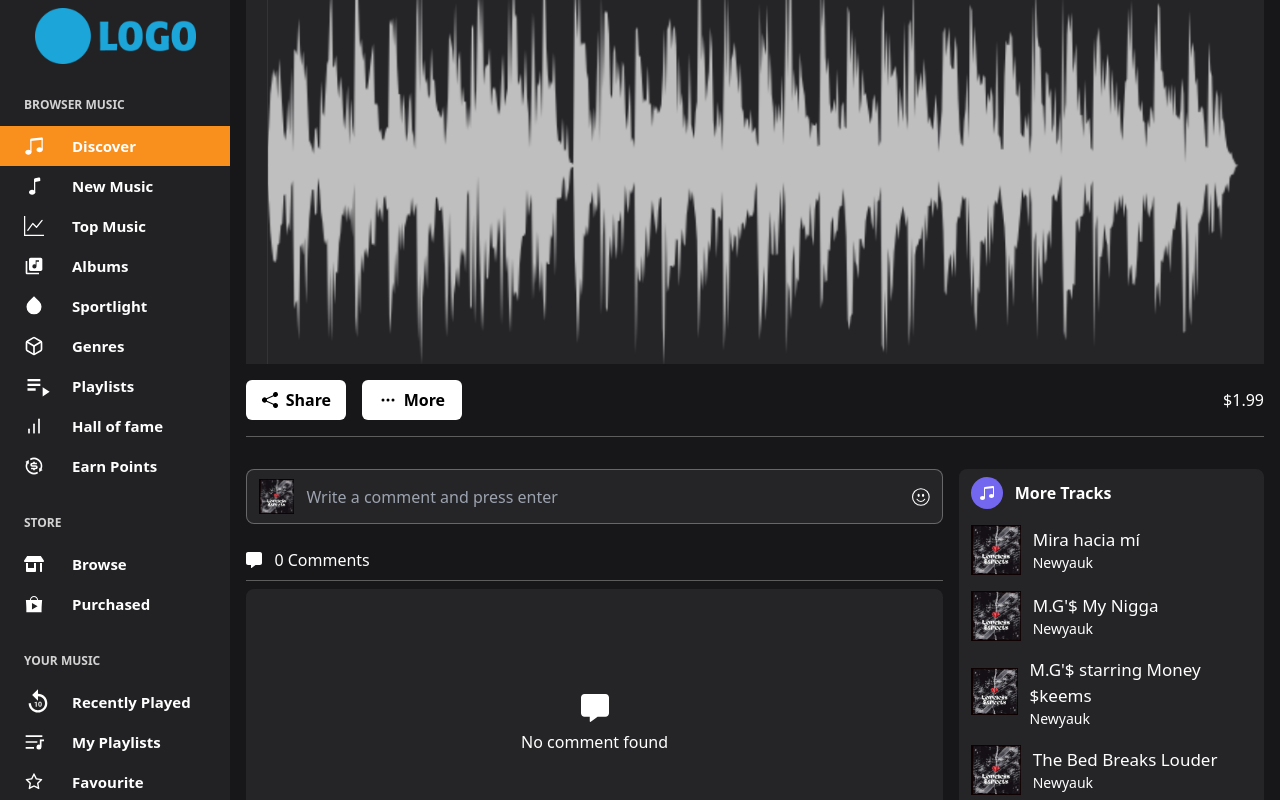
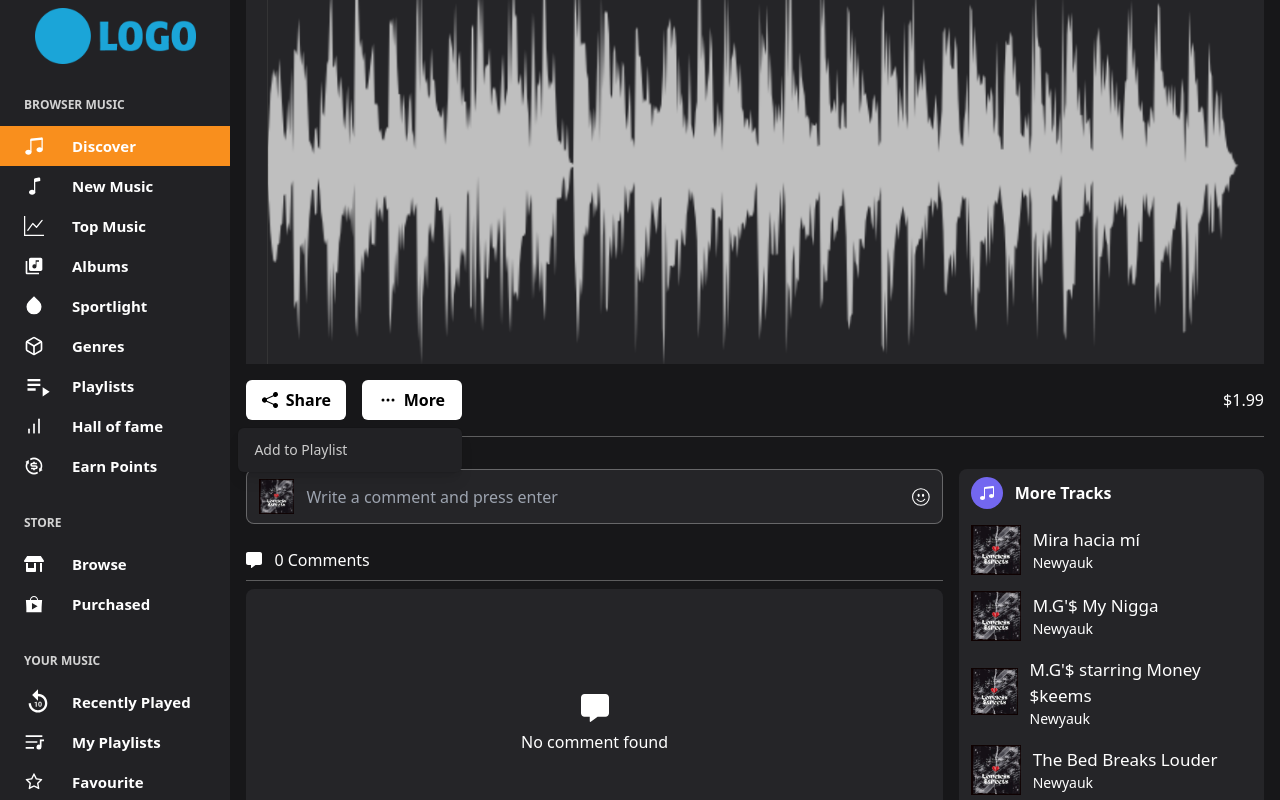
Before and after one commit to ZainSaleem1110/music-player, a React (Create React App) app: page /songPlay in a window 1280 px wide. Both pictures are taken after a click on the button "More". Built offline with nearby package versions, Linux system fonts and the light colour scheme.

Commit message:
dropdown

```diff
--- a/package.json
+++ b/package.json
@@ -3,7 +3,7 @@
   "version": "0.1.0",
   "private": true,
   "dependencies": {
-    "@headlessui/react": "^1.6.2",
+    "@headlessui/react": "^1.6.4",
     "@heroicons/react": "^1.0.6",
     "@testing-library/jest-dom": "^5.16.4",
     "@testing-library/react": "^13.2.0",
--- /dev/null
+++ b/src/Components/Dropdown.jsx
@@ -0,0 +1,60 @@
+import { Fragment } from 'react'
+import { Menu, Transition } from '@headlessui/react'
+import { BsThreeDots } from 'react-icons/bs'
+
+function classNames(...classes) {
+  return classes.filter(Boolean).join(' ')
+}
+
+export default function Example() {
+  return (
+    <Menu as="div" className="relative inline-block text-left">
+      <div>
+        <Menu.Button className="inline-flex justify-center w-full rounded-md px-4 py-2 text-sm font-medium focus:outline-none text-white">
+          <BsThreeDots className="-mr-1 ml-2 h-5 w-5" aria-hidden="true" />
+        </Menu.Button>
+      </div>
+
+      <Transition
+        as={Fragment}
+        enter="transition ease-out duration-100"
+        enterFrom="transform opacity-0 scale-95"
+        enterTo="transform opacity-100 scale-100"
+        leave="transition ease-in duration-75"
+        leaveFrom="transform opacity-100 scale-100"
+        leaveTo="transform opacity-0 scale-95"
+      >
+        <Menu.Items className="origin-top-right absolute right-0 mt-2 w-56 rounded-md shadow-lg bg-[#222225] ring-1 ring-black ring-opacity-5 focus:outline-none z-50">
+          <div className="py-1">
+            <Menu.Item>
+              {({ active }) => (
+                <a
+                  href="#"
+                  className={classNames(
+                    active ? 'bg-[#2c2c2f] text-[#cccccc]' : 'text-[#cccccc]',
+                    'block px-4 py-2 text-sm'
+                  )}
+                >
+                  Add to Playlist
+                </a>
+              )}
+            </Menu.Item>
+            <Menu.Item>
+              {({ active }) => (
+                <a
+                  href="#"
+                  className={classNames(
+                    active ? 'bg-[#2c2c2f] text-[#cccccc]' : 'text-[#cccccc]',
+                    'block px-4 py-2 text-sm'
+                  )}
+                >
+                  Share
+                </a>
+              )}
+            </Menu.Item>
+          </div>
+        </Menu.Items>
+      </Transition>
+    </Menu>
+  )
+}
--- a/src/Components/SongPlayPage.jsx
+++ b/src/Components/SongPlayPage.jsx
@@ -1,4 +1,4 @@
-import React from 'react'
+import React,{ Fragment } from 'react'
 import { useNavigate } from 'react-router-dom'
 import Song01 from '../assets/songs1.jpeg'
 import Wave from '../assets/wave.PNG'
@@ -6,6 +6,7 @@ import { ImUsers } from 'react-icons/im'
 import { BsMusicNoteBeamed, BsPlayCircle, BsPlayFill, BsFillHeartFill, BsFillShareFill, BsStarFill, BsThreeDots, BsEmojiSmile } from 'react-icons/bs'
 import { IoMdHeartDislike } from 'react-icons/io'
 import { FaCommentAlt, FaFolderPlus } from 'react-icons/fa'
+import { Menu, Transition } from '@headlessui/react'
 
 const Card = [
     { Img: Song01, Name: "Mira hacia mí", detail: "Newyauk" },
@@ -14,6 +15,9 @@ const Card = [
     { Img: Song01, Name: "The Bed Breaks Louder", detail: "Newyauk" },
 ]
 
+function classNames(...classes) {
+    return classes.filter(Boolean).join(' ')
+  }
 function SongPlayPage() {
     const navigate = useNavigate()
     const hanleOpenOtherPage = () => {
@@ -22,8 +26,8 @@ function SongPlayPage() {
     return (
         <div className="text-white py-2">
             <div className="px-5 bg-[#252528]">
-                <div className="flex sm:flex-row flex-col justify-between items-center">
-                    <p className="sm:mt-0 mt-3">Published about a month ago in <span className="cursor-pointer text-[#f98f1d]" onClick={hanleOpenOtherPage}>Other</span></p>
+                <div className="flex sm:flex-row flex-col justify-between items-center pt-3">
+                    <p className="">Published about a month ago in <span className="cursor-pointer text-[#f98f1d]" onClick={hanleOpenOtherPage}>Other</span></p>
                     <div className="flex items-center sm:mt-0 mt-3">
                         <div className="w-[40px] h-[40px] rounded-full">
                             <img src={Song01} className="rounded-full" alt="" />
@@ -99,10 +103,42 @@ function SongPlayPage() {
                         <BsFillShareFill />
                         <span className="ml-2 font-bold">Share</span>
                     </button>
-                    <button className="w-[100px] h-[40px] rounded-md bg-[#ffffff] text-[black] flex items-center justify-center ml-4">
-                        <BsThreeDots />
-                        <span className="ml-2 font-bold">More</span>
-                    </button>
+                        <Menu as="div" className="relative inline-block text-left">
+                            <div>
+                                <Menu.Button className="w-[100px] h-[40px] rounded-md bg-[#ffffff] text-[black] font-bold flex items-center justify-center ml-4">
+                                    <BsThreeDots className="text-[16px] mr-2 text-[black]" aria-hidden="true" />
+                                    More
+                                </Menu.Button>
+                            </div>
+
+                            <Transition
+                                as={Fragment}
+                                enter="transition ease-out duration-100"
+                                enterFrom="transform opacity-0 scale-95"
+                                enterTo="transform opacity-100 scale-100"
+                                leave="transition ease-in duration-75"
+                                leaveFrom="transform opacity-100 scale-100"
+                                leaveTo="transform opacity-0 scale-95"
+                            >
+                                <Menu.Items className="origin-top-right absolute right-0 mt-2 w-56 rounded-md shadow-lg bg-[#222225] ring-1 ring-black ring-opacity-5 focus:outline-none z-50">
+                                    <div className="py-1">
+                                        <Menu.Item>
+                                            {({ active }) => (
+                                                <a
+                                                    href="#"
+                                                    className={classNames(
+                                                        active ? 'bg-[#2c2c2f] text-[#cccccc]' : 'text-[#cccccc]',
+                                                        'block px-4 py-2 text-sm'
+                                                    )}
+                                                >
+                                                    Add to Playlist
+                                                </a>
+                                            )}
+                                        </Menu.Item>
+                                    </div>
+                                </Menu.Items>
+                            </Transition>
+                        </Menu>
                 </div>
                 <p>$1.99</p>
             </div>
--- a/src/Components/musicCard.jsx
+++ b/src/Components/musicCard.jsx
@@ -1,6 +1,6 @@
 import React, { useState } from 'react'
-import { BsThreeDots } from 'react-icons/bs'
 import { useNavigate } from 'react-router-dom'
+import Dropdown from './Dropdown'
 
 function MusicCard({ Data }) {
     const [MusicListing] = useState(Data)
@@ -23,20 +23,12 @@ function MusicCard({ Data }) {
                     <div className="flex items-center">
                         <h3>{list.time}</h3>
                         <div>
-                            <BsThreeDots className="ml-3 cursor-pointer" />
+                            <Dropdown/>
                         </div>
                     </div>
                 </div>
             })
             }
-            {/* <div className="absolute right-0 bottom-0 bg-[#222225] rounded-lg">
-                <div className="h-[36px] hover:bg-[#2c2c2f] flex items-center px-3">
-                    Add to Playlist
-                </div>
-                <div className="h-[36px] hover:bg-[#2c2c2f] flex items-center px-3">
-                    Share
-                </div>
-            </div> */}
         </>
     )
 }
--- a/src/Pages/SportLight.jsx
+++ b/src/Pages/SportLight.jsx
@@ -1,7 +1,12 @@
-import React from 'react'
+import React,{ Fragment } from 'react'
 import { BsPlug, BsThreeDots, BsClock } from 'react-icons/bs'
 import { FaPlay } from 'react-icons/fa'
 import Song01 from '../assets/songs1.jpeg'
+import { Menu, Transition } from '@headlessui/react'
+
+function classNames(...classes) {
+  return classes.filter(Boolean).join(' ')
+}
 
 function SportLight() {
     return (
@@ -30,7 +35,41 @@ function SportLight() {
                     </div>
                     <div className="flex items-center">
                         <div className="relative">
-                            <BsThreeDots className="ml-3 cursor-pointer" />
+                            <Menu as="div" className="relative inline-block text-left">
+                                <div>
+                                    <Menu.Button className="inline-flex justify-center w-full rounded-md px-4 py-2 text-sm font-medium focus:outline-none text-white">
+                                        <BsThreeDots className="-mr-1 ml-2 h-5 w-5" aria-hidden="true" />
+                                    </Menu.Button>
+                                </div>
+
+                                <Transition
+                                    as={Fragment}
+                                    enter="transition ease-out duration-100"
+                                    enterFrom="transform opacity-0 scale-95"
+                                    enterTo="transform opacity-100 scale-100"
+                                    leave="transition ease-in duration-75"
+                                    leaveFrom="transform opacity-100 scale-100"
+                                    leaveTo="transform opacity-0 scale-95"
+                                >
+                                    <Menu.Items className="origin-top-right absolute right-0 mt-2 w-56 rounded-md shadow-lg bg-[#222225] ring-1 ring-black ring-opacity-5 focus:outline-none z-50">
+                                        <div className="py-1">
+                                            <Menu.Item>
+                                                {({ active }) => (
+                                                    <a
+                                                        href="#"
+                                                        className={classNames(
+                                                            active ? 'bg-[#2c2c2f] text-[#cccccc]' : 'text-[#cccccc]',
+                                                            'block px-4 py-2 text-sm'
+                                                        )}
+                                                    >
+                                                        Add to Playlist
+                                                    </a>
+                                                )}
+                                            </Menu.Item>
+                                        </div>
+                                    </Menu.Items>
+                                </Transition>
+                            </Menu>
                         </div>
                     </div>
                 </div>
```
Also changed, not shown: 1 other file (tests, documents, lock files or other folders).
